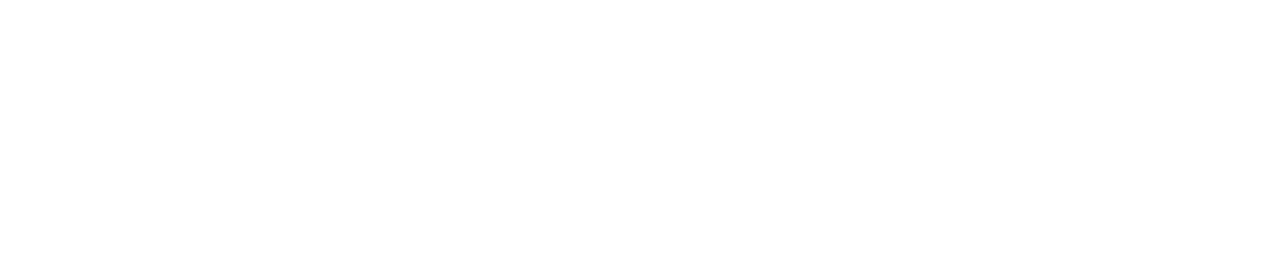
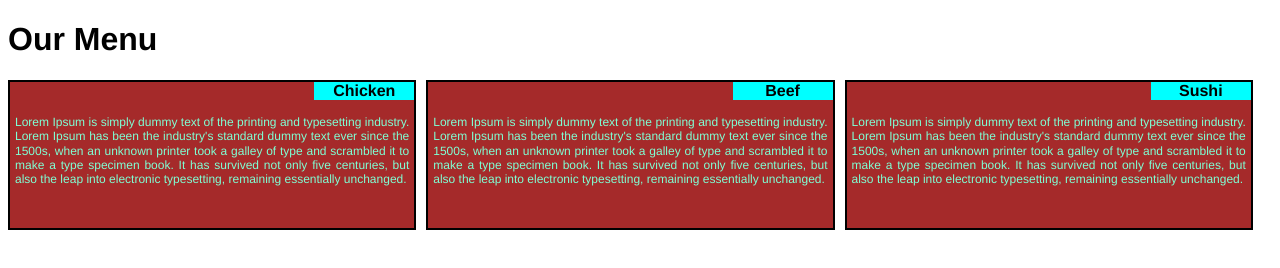
Before and after one commit to avs8/coursera-test, a plain HTML site: page mod2_soln/index.html in a window 1280 px wide. Drawn offline with Linux system fonts and the light colour scheme.

Commit message:
submiting asign-2

```diff
--- a/mod2_soln/index.html
+++ b/mod2_soln/index.html
@@ -2,12 +2,111 @@
 <html>
 <head>
     <meta charset="utf-8"/>
-    <meta name="viewport" content="device=width-device, initial-scale=1"/>
-    <title>
-        Assignment 2
-    </title>
+    <meta name="viewport" content="width=device-width initial-scale=1"/>
+    <title> Assignment 2</title>
+    <style>
+        * {
+            box-sizing: border-box;
+        }
+
+        body {
+            font-family: Helvetica;
+        }
+
+        .container {
+            width: 100%;
+            margin-left: auto;
+        }
+
+        h2 {
+            float: right;
+            background-color: aqua;
+            width: 100px;
+            font-size: 1em;
+            text-align: center;
+            margin-top: 0;
+            margin-bottom: 10px;
+
+        }
+
+        p {
+            clear: both;
+            padding: 5px;
+            text-align: justify;
+            color: aquamarine;
+            line-height: 1.2;
+            font-size: 12px;
+
+        }
+
+        .box1, .box2, .box3 {
+            background-color: #A52A2A;
+            border: 2px solid black;
+            margin-left: auto;
+            margin-right: 10px;
+            width: 32.3%;
+            height: 150px;
+            float: left;
+        }
+
+        @media (min-width: 768px) and (max-width: 991px) {
+            .box1, .box2 {
+                width: 45%;
+            }
+
+            .box3 {
+                width: 91%;
+                margin-top: 10px;
+            }
+        }
+
+        @media (min-width: 400px) and (max-width: 767px) {
+            .box1, .box2, .box3 {
+                width: 100%;
+                margin-top: 10px;
+
+            }
+        }
+
+        @media (min-width: 300px) and (max-width: 438px) {
+            .box1, .box2, .box3 {
+                width: 100%;
+                margin-top: 10px;
+
+            }
+        }
+
+
+    </style>
+
 </head>
 <body>
+<h1>Our Menu</h1>
+<div class="container">
+    <section class="box1">
+        <h2>Chicken</h2>
+        <p>Lorem Ipsum is simply dummy text of the printing and typesetting industry. Lorem Ipsum has been the
+            industry's standard dummy text ever since the 1500s, when an unknown printer took a galley of type and
+            scrambled it to make a type specimen book. It has survived not only five centuries, but also the leap into
+            electronic typesetting, remaining essentially unchanged.</p>
+    </section>
+    <section class="box2">
+        <h2>Beef</h2>
+        <p>
+            Lorem Ipsum is simply dummy text of the printing and typesetting industry. Lorem Ipsum has been the
+            industry's standard dummy text ever since the 1500s, when an unknown printer took a galley of type and
+            scrambled it to make a type specimen book. It has survived not only five centuries, but also the leap into
+            electronic typesetting, remaining essentially unchanged.
+        </p>
+    </section>
+    <section class="box3">
+        <h2>Sushi</h2>
+        <p>Lorem Ipsum is simply dummy text of the printing and typesetting industry. Lorem Ipsum has been the
+            industry's standard dummy text ever since the 1500s, when an unknown printer took a galley of type and
+            scrambled it to make a type specimen book. It has survived not only five centuries, but also the leap into
+            electronic typesetting, remaining essentially unchanged.</p>
+    </section>
+</div>
 
 </body>
 </html>
```
